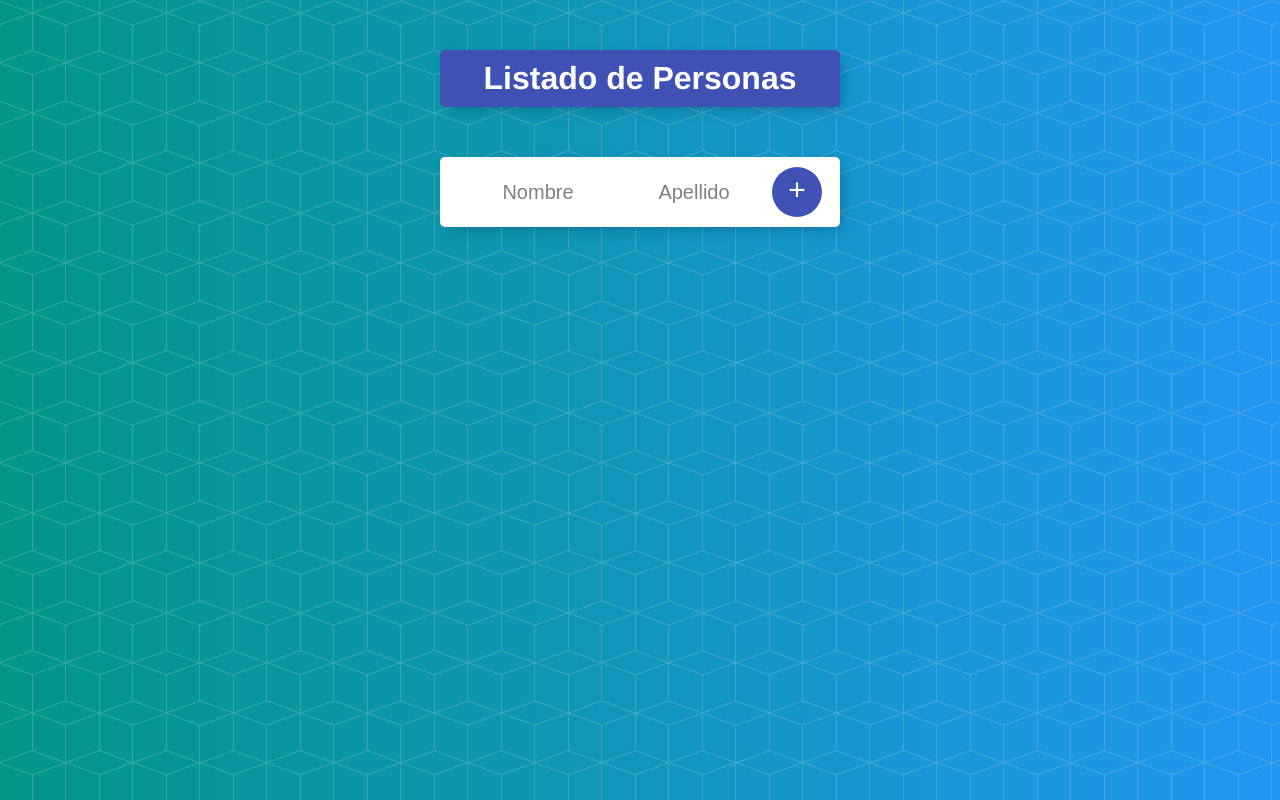
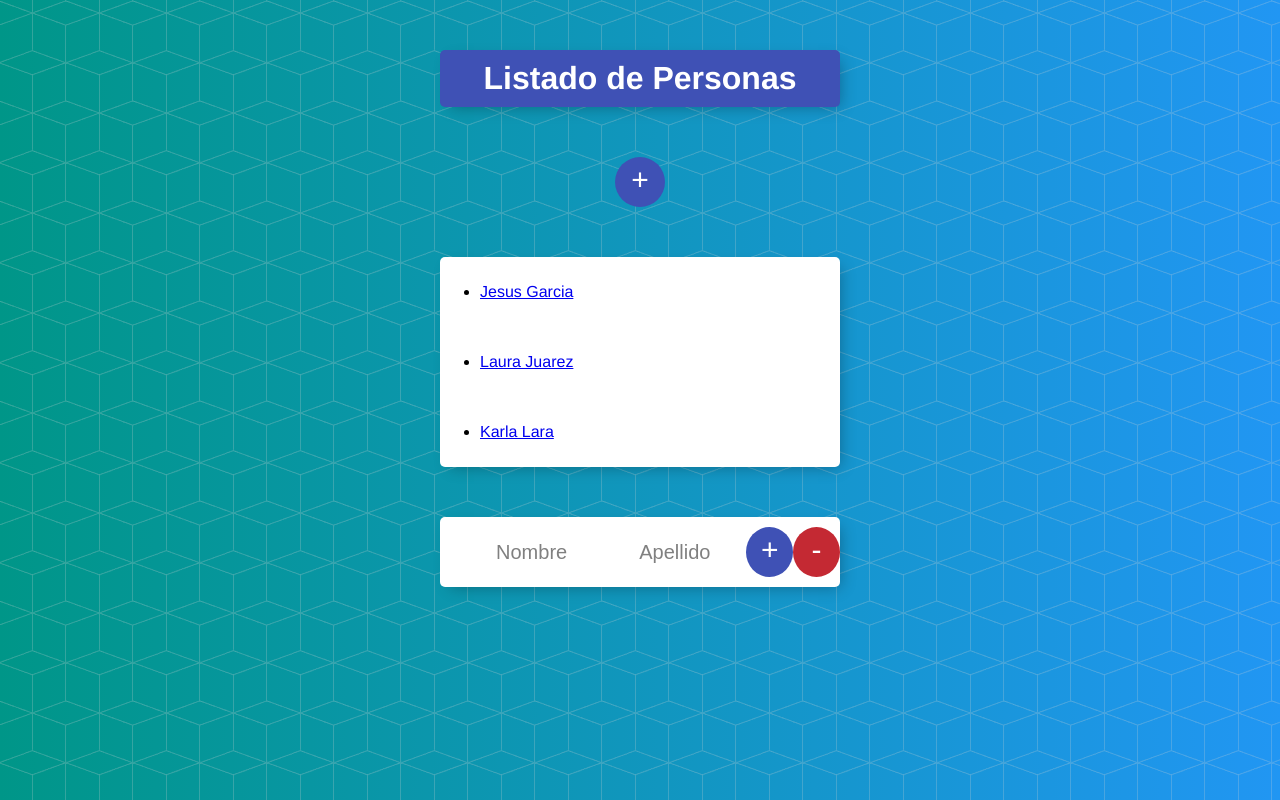
Before and after one commit to JbreakDev/listado-personas, an Angular app: page /personas/1 in a window 1280 px wide. Shown: the top 800 px of the page. Built offline with nearby package versions, Linux system fonts and the light colour scheme.

Commit message:
ultimo commit mac

```diff
--- a/src/app/app.module.ts
+++ b/src/app/app.module.ts
@@ -9,13 +9,15 @@ import { LoggingService } from './LoggingService.service';
 import { PersonasService } from './personas.service';
 import { AppRoutingModule } from './app-routing.module';
 import { PersonasComponent } from './personas/personas.component';
+import { ErrorComponent } from './error/error.component';
 
 @NgModule({
   declarations: [
     AppComponent,
     PersonaComponent,
     FormularioComponent,
-    PersonasComponent
+    PersonasComponent,
+    ErrorComponent
   ],
   imports: [
     BrowserModule,
--- /dev/null
+++ b/src/app/error/error.component.html
@@ -0,0 +1,3 @@
+<div class="box">
+<p>No se encuentra el recurso solicitado</p>
+</div>
--- /dev/null
+++ b/src/app/error/error.component.ts
@@ -0,0 +1,15 @@
+import { Component, OnInit } from '@angular/core';
+
+@Component({
+  selector: 'app-error',
+  templateUrl: './error.component.html',
+  styleUrls: ['./error.component.css']
+})
+export class ErrorComponent implements OnInit {
+
+  constructor() { }
+
+  ngOnInit(): void {
+  }
+
+}
--- a/src/app/personas.service.ts
+++ b/src/app/personas.service.ts
@@ -18,4 +18,19 @@ export class PersonasService{
         this.loggin.enviaMensajeaConsola(`Se añadio ${persona.nombre}`);
         this.personas.push(persona);
       }
+
+      encontrarPersona(indice: number) {
+        let persona: Persona = this.personas[indice];
+        return persona;
+      }
+
+      modificarPersona(indice: number, persona: Persona) {
+        let persona1 = this.personas[indice];
+        persona1.apellido = persona.apellido;
+        persona1.nombre = persona.nombre;
+      }
+
+      eliminarPersona(indice: number) {
+        this.personas.splice(indice, 1);
+      }
 }
--- a/src/app/personas/formulario/formulario.component.html
+++ b/src/app/personas/formulario/formulario.component.html
@@ -17,5 +17,7 @@
       required
     />
     <button type="submit" style="cursor: pointer;">+</button>
+    <button *ngIf="index !== null" type="submit" style="cursor: pointer;" class="buttonRed"
+    (click)="eliminarPersona()">-</button>
   </form>
 </div>
--- a/src/app/personas/formulario/formulario.component.ts
+++ b/src/app/personas/formulario/formulario.component.ts
@@ -1,5 +1,5 @@
-import { Component, ElementRef, EventEmitter, Output, ViewChild } from '@angular/core';
-import { Router } from '@angular/router';
+import { Component, ElementRef, EventEmitter, OnInit, Output, ViewChild } from '@angular/core';
+import { ActivatedRoute, Router } from '@angular/router';
 import { LoggingService } from '../../LoggingService.service';
 import { Persona } from '../../persona.model';
 import { PersonasService } from '../../personas.service';
@@ -9,7 +9,7 @@ import { PersonasService } from '../../personas.service';
   templateUrl: './formulario.component.html',
   styleUrls: ['./formulario.component.css'],
 })
-export class FormularioComponent {
+export class FormularioComponent implements OnInit{
 
   //@Output() personaCreada = new EventEmitter<Persona>();
 
@@ -18,9 +18,11 @@ export class FormularioComponent {
 
   nombre: string;
   apellido: string;
+  index: number;
+  modoEdicion: number;
 
   constructor(private loggingService: LoggingService,
-    private personaService: PersonasService, private router: Router){
+    private personaService: PersonasService, private router: Router, private route: ActivatedRoute){
       this.personaService.saludar.subscribe(
         (indice: number) => {
           indice++;
@@ -29,17 +31,42 @@ export class FormularioComponent {
       );
     }
 
+  ngOnInit() {
+    this.index = this.route.snapshot.params['id'];
+    this.modoEdicion = +this.route.snapshot.queryParams['modoEdicion'];
+
+    if(this.modoEdicion !== null && this.modoEdicion === 1){
+      let persona: Persona = this.personaService.encontrarPersona(this.index);
+      this.nombre = persona.nombre;
+      this.apellido = persona.apellido;
+    }
+  }
+
   onGuardarPersona() {
     let persona = new Persona(
       this.nombre,
       this.apellido);
+
+    if(this.modoEdicion === 1){
+      this.personaService.modificarPersona(this.index, persona);
+    } else {
+      this.personaService.agregarPersona(persona);
+    }
+
+    this.router.navigate(['personas']);
     //this.loggingService.enviaMensajeaConsola(`Enviamos persona: ${persona.nombre} ${persona.apellido}`);
     /**
      * con emit mandamos el objeto persona al objeto padre
      */
     //this.personaCreada.emit(persona);
-    this.personaService.agregarPersona(persona);
-    this.router.navigate(['personas']);
+
+  }
+
+  eliminarPersona() {
+    if(this.index !== null){
+      this.personaService.eliminarPersona(this.index);
+      this.router.navigate(['personas']);
+    }
   }
 
 }
--- a/src/app/personas/persona/persona.component.html
+++ b/src/app/personas/persona/persona.component.html
@@ -1,4 +1,10 @@
 <div class="item">
-  <input type="checkbox" (click)="emitirSaludo()"/>
-  <p>{{ indice + 1 }}: {{ persona.nombre }} {{ persona.apellido }}</p>
+  <ul>
+    <li>
+      <a [routerLink]="['/personas', indice]"
+          [queryParams]="{modoEdicion:'1'}">
+        {{ persona.nombre }} {{ persona.apellido }}
+      </a>
+    </li>
+  </ul>
 </div>
--- a/src/app/personas/personas.component.html
+++ b/src/app/personas/personas.component.html
@@ -8,6 +8,5 @@
       [indice]="i"
     ></app-persona>
   </div>
-  <div class="box">
-    <app-formulario></app-formulario>
-</div>
+
+<router-outlet></router-outlet>
--- a/src/styles.css
+++ b/src/styles.css
@@ -86,3 +86,15 @@ html {
     color: grey;
     opacity: 1;
   }
+
+  .buttonRed {
+    min-height: 50px;
+    width: 50px;
+    border-radius: 50%;
+    border-color: transparent;
+    background-color: #c42933;
+    color: #fff;
+    font-size: 30px;
+    padding-bottom: 6px;
+    border-width: 0;
+  }
```
Also changed, not shown: src/app/app-routing.module.ts (+8 -3 lines), src/app/error/error.component.css (added).
